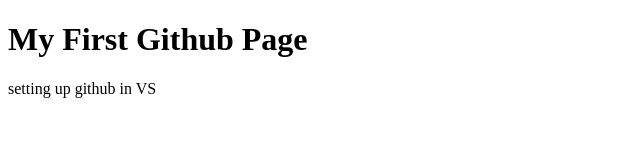
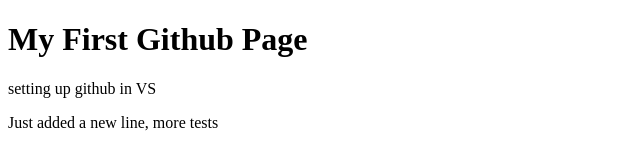
Before and after one commit to MelissaDomgaard/MelissaDomgaard.github.io, a plain HTML site: page index.html in a window 1280 px wide. Shown: the whole page, without its empty margins (0-640 px from the left). Drawn offline with Linux system fonts and the light colour scheme.

Commit message:
added a new line

```diff
--- a/index.html
+++ b/index.html
@@ -8,5 +8,6 @@
 <body>
   <h1>My First Github Page</h1>
   <p>setting up github in VS</p>
+  <p>Just added a new line, more tests</p>
   </body>
 </html>
```
